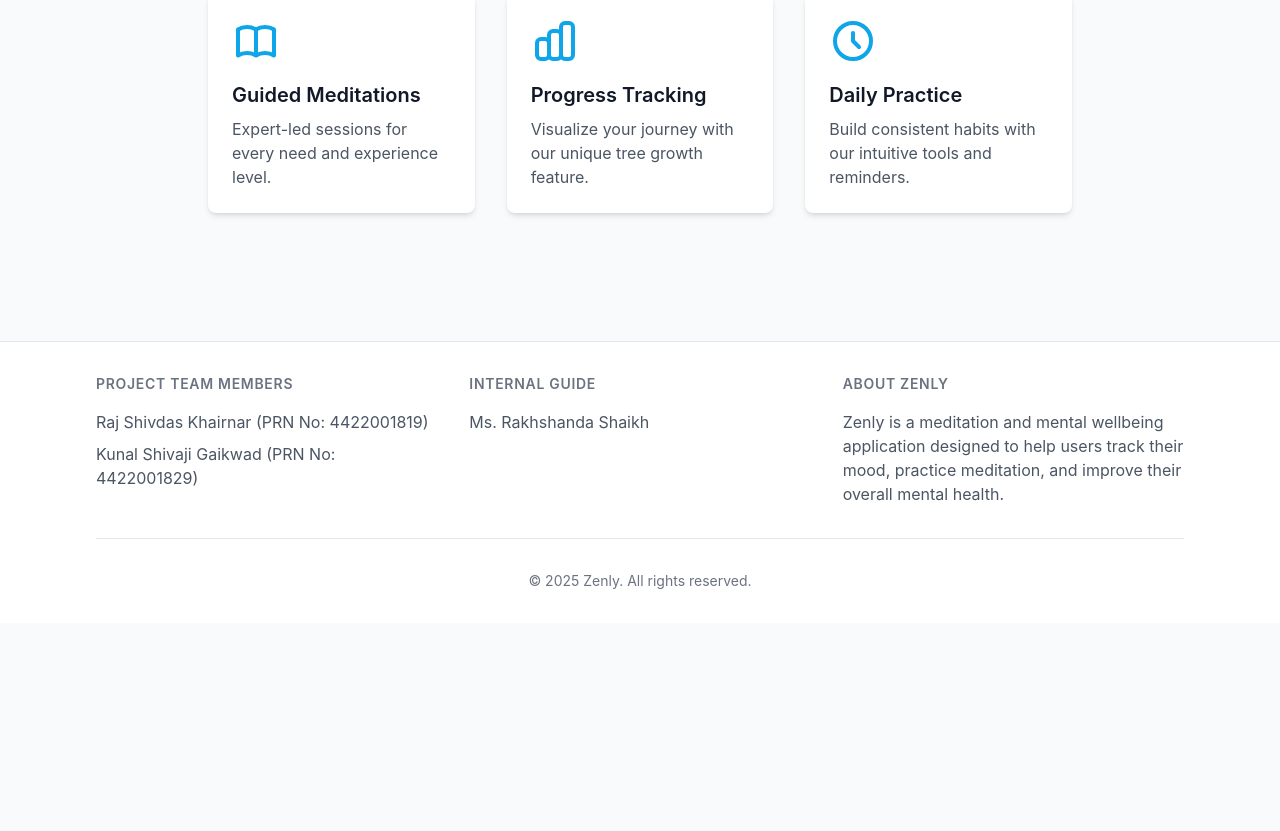
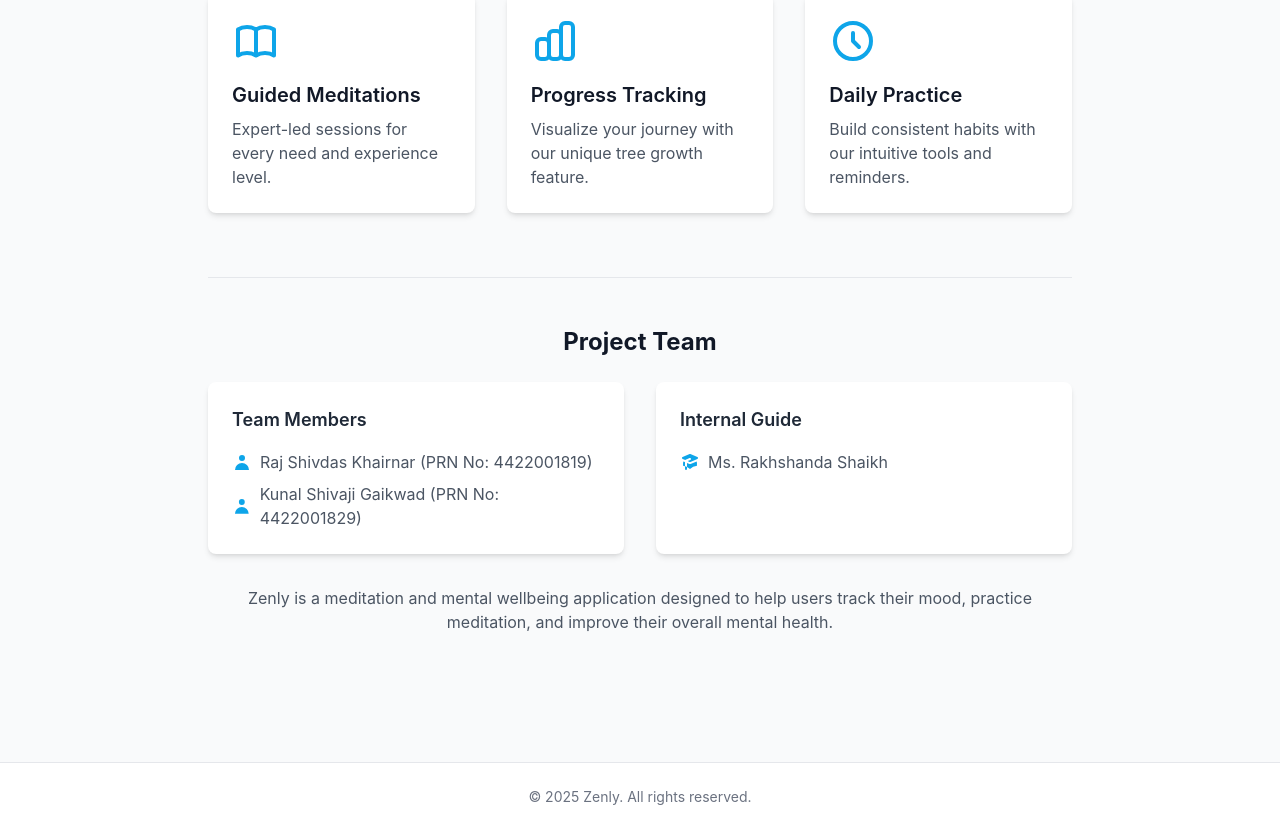
Before and after one commit to rajkhairnaarr/zenly, a React (Vite) app in the folder frontend/: page /about in a window 1280 px wide. Shown: the part 627-1458 px from the top of the page. Before the commit the page ends 1250 px from the top, so only its background shows below. Built offline with nearby package versions, Linux system fonts and the light colour scheme.

Commit message:
Remove Zen Garden, update footer, add admin credentials, and modify About Us page

```diff
--- a/frontend/src/components/Footer.jsx
+++ b/frontend/src/components/Footer.jsx
@@ -2,46 +2,9 @@ import React from 'react';
 
 const Footer = () => {
   return (
-    <footer className="bg-white border-t border-gray-200 mt-12 py-8">
-      <div className="max-w-6xl mx-auto px-4 sm:px-6 lg:px-8">
-        <div className="grid grid-cols-1 md:grid-cols-3 gap-8">
-          <div>
-            <h3 className="text-sm font-semibold text-gray-500 tracking-wider uppercase mb-4">
-              Project Team Members
-            </h3>
-            <ul className="space-y-2">
-              <li className="text-base text-gray-600">
-                Raj Shivdas Khairnar (PRN No: 4422001819)
-              </li>
-              <li className="text-base text-gray-600">
-                Kunal Shivaji Gaikwad (PRN No: 4422001829)
-              </li>
-            </ul>
-          </div>
-
-          <div>
-            <h3 className="text-sm font-semibold text-gray-500 tracking-wider uppercase mb-4">
-              Internal Guide
-            </h3>
-            <ul className="space-y-2">
-              <li className="text-base text-gray-600">
-                Ms. Rakhshanda Shaikh
-              </li>
-            </ul>
-          </div>
-
-          <div>
-            <h3 className="text-sm font-semibold text-gray-500 tracking-wider uppercase mb-4">
-              About Zenly
-            </h3>
-            <p className="text-base text-gray-600">
-              Zenly is a meditation and mental wellbeing application designed to help users
-              track their mood, practice meditation, and improve their overall mental health.
-            </p>
-          </div>
-        </div>
-
-        <div className="mt-8 border-t border-gray-200 pt-8 flex justify-center">
+    <footer className="bg-white border-t border-gray-200 mt-12 py-6">
+      <div className="max-w-6xl mx-auto px-4">
+        <div className="flex justify-center">
           <p className="text-sm text-gray-500">
             &copy; {new Date().getFullYear()} Zenly. All rights reserved.
           </p>
--- a/frontend/src/pages/AboutUs.jsx
+++ b/frontend/src/pages/AboutUs.jsx
@@ -61,6 +61,47 @@ const AboutUs = () => {
           <p className="text-gray-600">Build consistent habits with our intuitive tools and reminders.</p>
         </div>
       </div>
+
+      {/* Project team information */}
+      <div className="mt-16 border-t border-gray-200 pt-12">
+        <h2 className="text-2xl font-bold text-gray-900 mb-6 text-center">Project Team</h2>
+
+        <div className="grid grid-cols-1 md:grid-cols-2 gap-8">
+          <div className="bg-white p-6 rounded-lg shadow-md">
+            <h3 className="text-lg font-semibold text-gray-800 mb-4">Team Members</h3>
+            <ul className="space-y-2">
+              <li className="text-gray-600 flex items-center">
+                <svg xmlns="http://www.w3.org/2000/svg" className="h-5 w-5 mr-2 text-primary-500" viewBox="0 0 20 20" fill="currentColor">
+                  <path fillRule="evenodd" d="M10 9a3 3 0 100-6 3 3 0 000 6zm-7 9a7 7 0 1114 0H3z" clipRule="evenodd" />
+                </svg>
+                Raj Shivdas Khairnar (PRN No: 4422001819)
+              </li>
+              <li className="text-gray-600 flex items-center">
+                <svg xmlns="http://www.w3.org/2000/svg" className="h-5 w-5 mr-2 text-primary-500" viewBox="0 0 20 20" fill="currentColor">
+                  <path fillRule="evenodd" d="M10 9a3 3 0 100-6 3 3 0 000 6zm-7 9a7 7 0 1114 0H3z" clipRule="evenodd" />
+                </svg>
+                Kunal Shivaji Gaikwad (PRN No: 4422001829)
+              </li>
+            </ul>
+          </div>
+
+          <div className="bg-white p-6 rounded-lg shadow-md">
+            <h3 className="text-lg font-semibold text-gray-800 mb-4">Internal Guide</h3>
+            <div className="text-gray-600 flex items-center">
+              <svg xmlns="http://www.w3.org/2000/svg" className="h-5 w-5 mr-2 text-primary-500" viewBox="0 0 20 20" fill="currentColor">
+                <path d="M10.394 2.08a1 1 0 00-.788 0l-7 3a1 1 0 000 1.84L5.25 8.051a.999.999 0 01.356-.257l4-1.714a1 1 0 11.788 1.838L7.667 9.088l1.94.831a1 1 0 00.787 0l7-3a1 1 0 000-1.838l-7-3zM3.31 9.397L5 10.12v4.102a8.969 8.969 0 00-1.05-.174 1 1 0 01-.89-.89 11.115 11.115 0 01.25-3.762zM9.3 16.573A9.026 9.026 0 007 14.935v-3.957l1.818.78a3 3 0 002.364 0l5.508-2.361a11.026 11.026 0 01.25 3.762 1 1 0 01-.89.89 8.968 8.968 0 00-5.35 2.524 1 1 0 01-1.4 0zM6 18a1 1 0 001-1v-2.065a8.935 8.935 0 00-2-.712V17a1 1 0 001 1z" />
+              </svg>
+              Ms. Rakhshanda Shaikh
+            </div>
+          </div>
+        </div>
+
+        <div className="mt-8 text-center">
+          <p className="text-gray-600">
+            Zenly is a meditation and mental wellbeing application designed to help users track their mood, practice meditation, and improve their overall mental health.
+          </p>
+        </div>
+      </div>
     </div>
   );
 };
--- a/frontend/src/pages/Dashboard.jsx
+++ b/frontend/src/pages/Dashboard.jsx
@@ -1,7 +1,6 @@
 import { useState, useEffect } from 'react';
 import axios from 'axios';
 import { Link } from 'react-router-dom';
-import ZenGarden from '../components/ZenGarden';
 import {
   BookOpenIcon,
   HeartIcon,
@@ -85,15 +84,6 @@ const Dashboard = () => {
       iconColor: 'text-blue-600',
       image: '📝',
     },
-    {
-      name: 'Mood Check',
-      description: 'How are you feeling right now?',
-      icon: BoltIcon,
-      link: '/onboarding',
-      color: 'bg-amber-100',
-      iconColor: 'text-amber-600',
-      image: '🌈',
-    },
   ];
 
   return (
@@ -106,12 +96,6 @@ const Dashboard = () => {
           Your personal space for mindfulness and mental well-being.
         </p>
       </div>
-
-      {/* Zen Garden Visualization */}
-      <section>
-        <h2 className="text-2xl font-semibold text-gray-900 mb-4">Your Meditation Garden</h2>
-        <ZenGarden streak={stats.streak} isDarkMode={false} />
-      </section>
 
       {/* Hero Section with Illustration */}
       <div className="relative overflow-hidden rounded-3xl bg-gradient-to-r from-primary-600 to-primary-800 text-white shadow-xl">
@@ -145,6 +129,25 @@ const Dashboard = () => {
               <div className="mt-4 text-xl font-medium">Mind & Wellness</div>
             </div>
           </div>
+        </div>
+      </div>
+
+      {/* Mood Check Section */}
+      <div className="bg-gradient-radial from-amber-100 via-pink-100 to-blue-100 rounded-3xl p-8 shadow-md">
+        <div className="text-center mb-6">
+          <h2 className="text-2xl font-bold text-gray-800">How are you feeling today?</h2>
+          <p className="text-gray-600 mt-2">Taking a moment to check in with yourself can improve your well-being</p>
+        </div>
+
+        <div className="flex justify-center">
+          <Link
+            to="/onboarding"
+            className="bg-white hover:bg-blue-50 text-blue-600 font-semibold px-8 py-3 rounded-full shadow-lg transform transition-all hover:scale-105 flex items-center space-x-2"
+          >
+            <BoltIcon className="h-5 w-5" />
+            <span>Check Your Mood</span>
+            <span className="text-xl ml-2">🌈</span>
+          </Link>
         </div>
       </div>
 
--- a/frontend/src/pages/Login.jsx
+++ b/frontend/src/pages/Login.jsx
@@ -7,6 +7,7 @@ const Login = () => {
     email: '',
     password: '',
   });
+  const [showAdminInfo, setShowAdminInfo] = useState(false);
 
   const { login, error, clearError, guestLogin } = useContext(AuthContext);
   const navigate = useNavigate();
@@ -29,6 +30,10 @@ const Login = () => {
   const handleGuestLogin = () => {
     guestLogin();
     navigate('/');
+  };
+
+  const toggleAdminInfo = () => {
+    setShowAdminInfo(!showAdminInfo);
   };
 
   return (
@@ -89,6 +94,28 @@ const Login = () => {
           </div>
         </form>
 
+        {/* Admin Credentials */}
+        <div className="border-t border-gray-200 pt-4">
+          <button
+            onClick={toggleAdminInfo}
+            className="text-primary-600 text-sm flex items-center hover:text-primary-500 focus:outline-none"
+          >
+            <svg xmlns="http://www.w3.org/2000/svg" className={`h-4 w-4 mr-1 transition-transform ${showAdminInfo ? 'rotate-90' : ''}`} viewBox="0 0 20 20" fill="currentColor">
+              <path fillRule="evenodd" d="M7.293 14.707a1 1 0 010-1.414L10.586 10 7.293 6.707a1 1 0 011.414-1.414l4 4a1 1 0 010 1.414l-4 4a1 1 0 01-1.414 0z" clipRule="evenodd" />
+            </svg>
+            Admin Credentials
+          </button>
+
+          {showAdminInfo && (
+            <div className="mt-2 p-3 bg-gray-50 rounded-md border border-gray-200 text-sm">
+              <p className="font-medium text-gray-700 mb-1">Admin Login:</p>
+              <p className="text-gray-600">Email: admin@zenly.com</p>
+              <p className="text-gray-600">Password: admin123</p>
+              <p className="mt-2 text-xs text-gray-500">Use these credentials to access the admin panel.</p>
+            </div>
+          )}
+        </div>
+
         <div className="flex flex-col space-y-4">
           <button
             onClick={handleGuestLogin}
```
